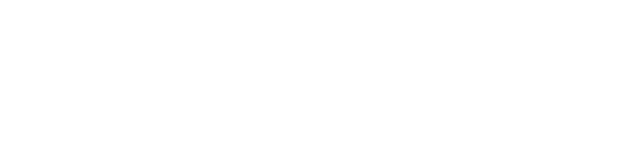
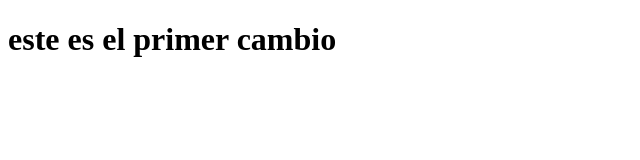
Before and after one commit to NehemiasEC/Plataforma, a plain HTML site: page index.html in a window 1280 px wide. Shown: the whole page, without its empty margins (0-640 px from the left). Drawn offline with Linux system fonts and the light colour scheme.

Commit message:
este es el primer cambio

```diff
--- a/index.html
+++ b/index.html
@@ -5,6 +5,6 @@
 		<title>html5</title>
 	</head>
 	<body>
-
+		<h1>este es el primer cambio</h1>
 	</body>
 </html>
```
